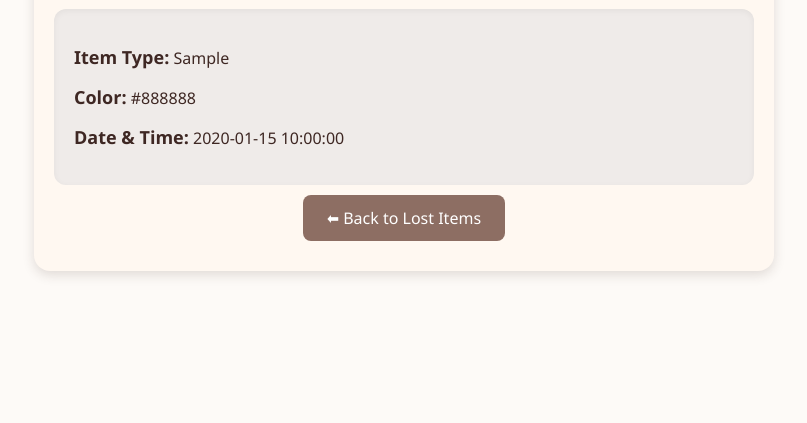
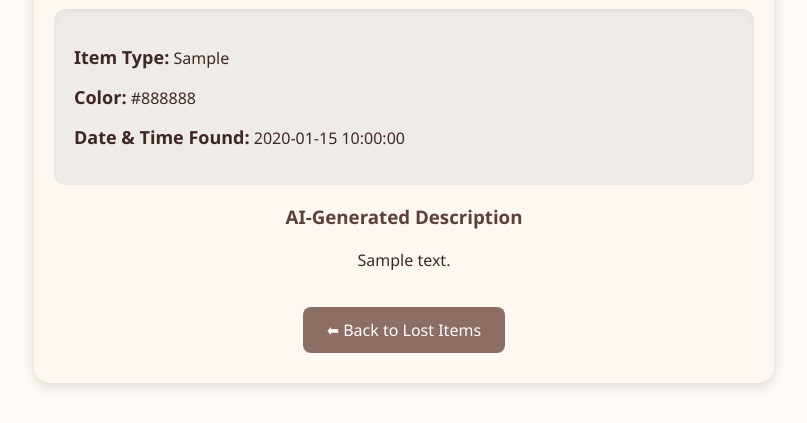
Before and after one commit to is-project-4th-year/Help-Me-Find, a Flask app: template templates/item_detail.html in a window 1280 px wide. Shown: the part 459-882 px from the top of the page, without its empty margins (236-1043 px from the left). Before the commit the page ends 736 px from the top, so only its background shows below. Run offline with Flask 3, Linux system fonts and the light colour scheme; the template is opened without the code that fills it: most values are stand-ins (such as "Sample title", 1, 10 or a date in 2020).

Commit message:
feat: enhance item detail and found item templates with AI-generated descriptions
note: AI API is integrated but it still doesn't have image as prompt content

```diff
--- a/app.py
+++ b/app.py
@@ -10,12 +10,26 @@ from rembg import remove
 import io
 import json
 from datetime import datetime
+import base64
+# import requests # Used for making the external Gemini API call
+from google import genai
+from dotenv import load_dotenv # NEW: Import load_dotenv
+
+load_dotenv()
 
 app = Flask(__name__)
 UPLOAD_FOLDER = 'uploads'
 app.config['UPLOAD_FOLDER'] = UPLOAD_FOLDER
 JSON_FILE = 'uploads.json'
 
+# ----------------- GEMINI API CONFIGURATION (New) -----------------
+# GEMINI_API_KEY = os.getenv("GEMINI_API_KEY", "")
+# GEMINI_MODEL = os.getenv("GEMINI_MODEL", "")
+GEMINI_API_KEY = "AIzaSyA9l_sIxuF-UGwV8EO_4HtJaQqye889-L8"
+GEMINI_MODEL = "gemini-2.0-flash"
+
+GEMINI_API_URL = f"https://generativelanguage.googleapis.com/v1beta/models/{GEMINI_MODEL}:generateContent?key={GEMINI_API_KEY}"
+# ----------------- END CONFIGURATION -----------------
 # Load trained model
 model = keras.models.load_model('mobilenet_item_classifier.h5')
 
@@ -90,6 +104,81 @@ def save_data(data):
         json.dump(data, f, indent=4)
 
 
+# ---------- NEW AI DESCRIPTION FUNCTION ---------- #
+# def generate_description_with_ai(image_path, item_type, color_name):
+#     """Calls Gemini API to generate a description based on the image and analysis."""
+#     try:
+#         # 1. Read image and encode to base64
+#         with open(image_path, "rb") as f:
+#             image_bytes = f.read()
+#         base64_image = base64.b64encode(image_bytes).decode("utf-8")
+#     except Exception as e:
+#         print(f"Error encoding image: {e}")
+#         return f"Automatic description failed. Item is a {color_name} {item_type}."
+
+#     # 2. Define prompt
+#     prompt = (
+#         f"You have found a lost item. Based on the image analysis, the item is a '{item_type}' and its "
+#         f"dominant color is '{color_name}'. "
+#         f"Write a concise, neutral, and helpful description (less than 50 words) that a finder could use to report the item. "
+#         f"Do not mention the image analysis, just describe the item clearly."
+#     )
+
+#     # 3. Construct API payload
+#     payload = {
+#         "contents": [
+#             {
+#                 "role": "user",
+#                 "parts": [
+#                     {"text": prompt},
+#                     {
+#                         "inlineData": {
+#                             # Determine mimeType based on file extension
+#                             "mimeType": f"image/{os.path.splitext(image_path)[1][1:].lower()}",
+#                             "data": base64_image
+#                         }
+#                     }
+#                 ]
+#             }
+#         ],
+#         "systemInstruction": {
+#             "parts": [
+#                 {"text": "You are a helpful assistant for a lost and found service."}
+#             ]
+#         }
+#     }
+
+#     # 4. Make the request
+#     headers = {'Content-Type': 'application/json'}
+#     try:
+#         # Using a timeout for robustness
+#         response = requests.post(f"{GEMINI_API_URL}", headers=headers, json=payload, timeout=30)
+#         response.raise_for_status()
+#         result = response.json()
+
+#         # Extract the generated text
+#         description = result.get('candidates', [{}])[0].get('content', {}).get('parts', [{}])[0].get('text', 'No description generated.')
+#         return description.strip()
+
+#     except Exception as e:
+#         print(f"Gemini API call failed: {e}")
+#         return f"Automatic description failed. Item is a {color_name} {item_type}."
+
+def generate_description_with_ai(image_path):
+
+    # 1. Define prompt
+    prompt = "Descride exactly what the item in this image is in 50 words or less. Be concise and neutral. Mention with the item is and visually identicy the color of it."
+
+    try:
+        client = genai.Client()
+        response = client.models.generate_content(
+            model=GEMINI_MODEL, contents=prompt
+        )
+    except Exception as e:
+        print(f"Gemini API call failed: {e}")
+        return f"Automatic description failed."
+
+    return response.text
 # ---------- ROUTES ---------- #
 @app.route('/')
 def home():
@@ -100,6 +189,7 @@ def home():
 def found():
     prediction = ''
     uploaded_image_url = ''
+    item_description = '' # Initialize description
 
     if request.method == 'POST':
         file = request.files.get('file')
@@ -129,6 +219,9 @@ def found():
         dominant_rgb = get_dominant_item_color(filepath)
         color_name = rgb_to_color_name(dominant_rgb)
 
+        # -------- DESCRIPTION GENERATION -------- #
+        item_description = generate_description_with_ai(filepath)
+
         # -------- SAVE TO JSON -------- #
         data = load_data()
         existing_numbers = [int(key) for key in data.keys() if key.isdigit()]
@@ -138,6 +231,7 @@ def found():
             "ImageName": new_filename,
             "ItemType": predicted_class,
             "Color": color_name,
+            "Description": item_description, # <-- NEW FIELD ADDED
             "DateTime": datetime.now().strftime("%Y-%m-%d %H:%M:%S")
         }
 
@@ -145,7 +239,7 @@ def found():
 
         prediction = f"Prediction: {predicted_class} ({confidence:.2f}%) - Color: {color_name}"
 
-    return render_template('found.html', prediction=prediction, image_url=uploaded_image_url)
+    return render_template('found.html', prediction=prediction, image_url=uploaded_image_url, item_description=item_description)
 
 
 @app.route('/lost_items')
--- a/templates/item_detail.html
+++ b/templates/item_detail.html
@@ -10,16 +10,24 @@
     <h2>Item Details</h2>
 
         <div class="uploaded-image">
-      <img src="{{ url_for('uploaded_file', filename=item['ImageName']) }}" alt="Item Image">
+            <img src="{{ url_for('uploaded_file', filename=item['ImageName']) }}" alt="{{ item['ItemType'] }} Image">
         </div>
 
         <div class="result">
             <p><strong>Item Type:</strong> {{ item['ItemType'] }}</p>
             <p><strong>Color:</strong> {{ item['Color'] }}</p>
-      <p><strong>Date & Time:</strong> {{ item['DateTime'] }}</p>
+            <p><strong>Date & Time Found:</strong> {{ item['DateTime'] }}</p>
         </div>
 
-    <a href="{{ url_for('lost_items') }}" class="btn">⬅ Back to Lost Items</a>
+        <!-- NEW: Display AI-Generated Description -->
+        {% if item.Description %}
+        <div class="description-box">
+            <h3>AI-Generated Description</h3>
+            <p>{{ item.Description }}</p>
+        </div>
+        {% endif %}
+
+        <a href="{{ url_for('lost_items') }}" class="btn" style="margin-top: 20px; display: inline-block;">⬅ Back to Lost Items</a>
     </div>
 </body>
 </html>
```
Also changed, not shown: templates/found.html (+7 -0 lines), templates/lost_items.html (+11 -3 lines), 1 other file. Lines whose indentation alone changed are shown as unchanged.
